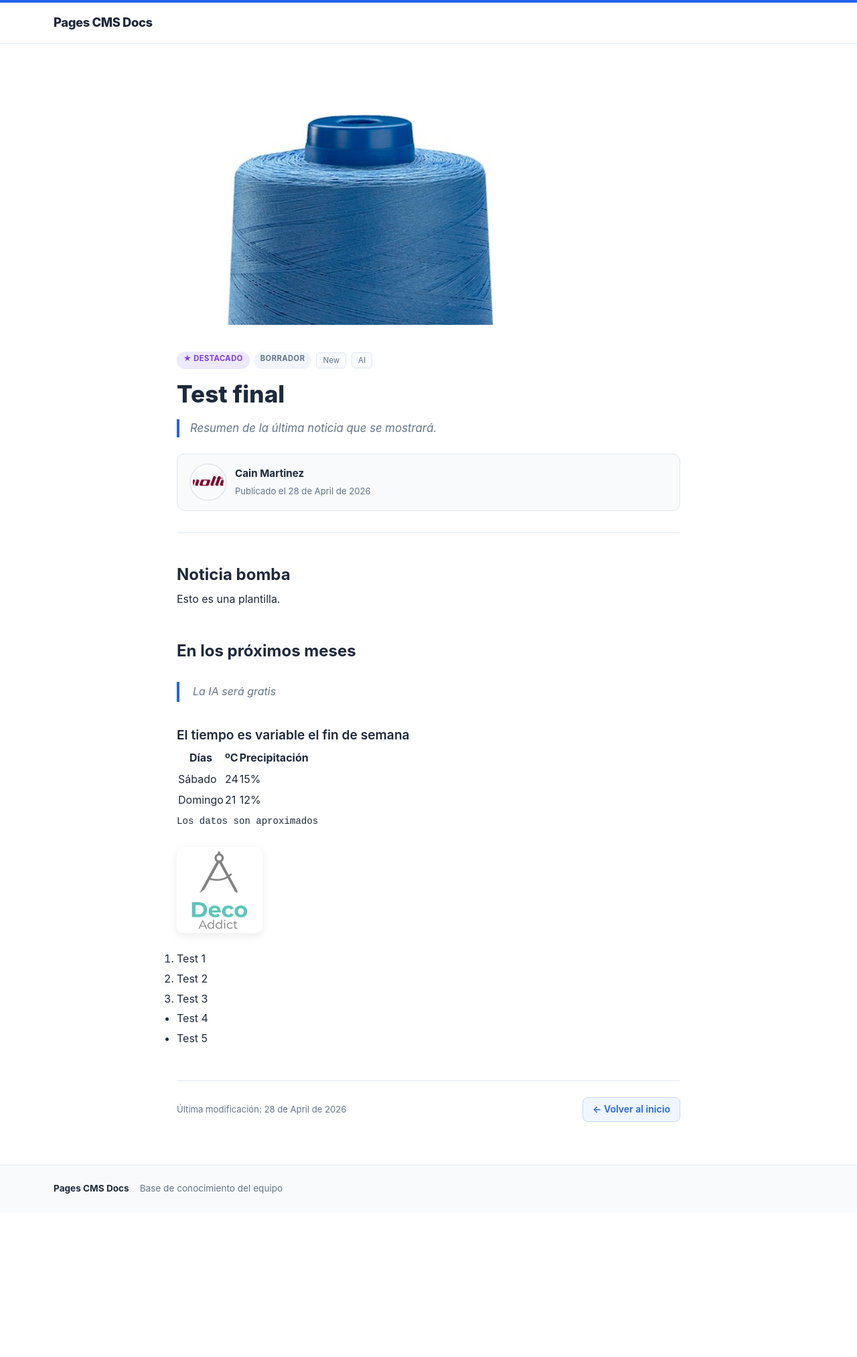
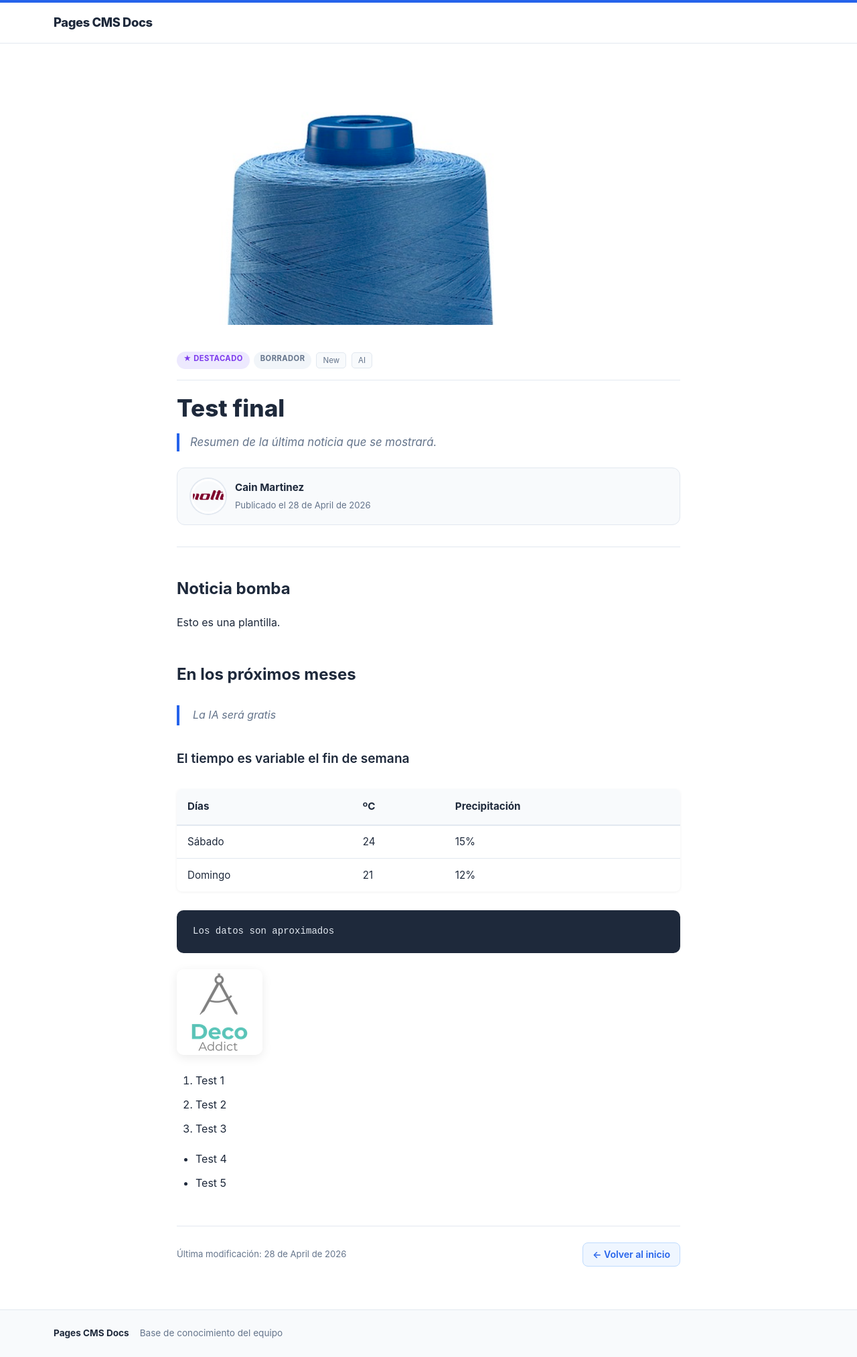
Before and after one commit to CainMartinez/PAGES_CMS, a Jekyll site: the page built from docs/2026-04-28-test-final.md, in a window 1280 px wide. Shown: the whole page at 67% size. Built offline with Jekyll 4.4.1, drawn with Linux system fonts in a browser that asks for light colours; before the commit the page ends 1810 px from its top, so only the background shows below that.

Commit message:
style: fix table, lists, code blocks and badge separation

```diff
--- a/assets/css/style.scss
+++ b/assets/css/style.scss
@@ -245,6 +245,7 @@ $border:          #e2e8f0;
   max-width: 800px;
   margin: 0 auto;
   padding: 2.5rem 1.5rem 4rem;
+  position: relative;
 }
 
 .doc-header {
@@ -257,7 +258,9 @@ $border:          #e2e8f0;
   display: flex;
   flex-wrap: wrap;
   gap: 6px;
-  margin-bottom: 1rem;
+  margin-bottom: 1.25rem;
+  padding-bottom: 1rem;
+  border-bottom: 1px solid $border;
 }
 
 .doc-title {
@@ -335,8 +338,74 @@ $border:          #e2e8f0;
   line-height: 1.85;
   color: $text-primary;
 
-  h2 { font-size: 1.5rem; font-weight: 700; margin-top: 2.5rem; }
-  h3 { font-size: 1.2rem; font-weight: 600; margin-top: 2rem; }
+  h2 {
+    font-size: 1.5rem;
+    font-weight: 700;
+    margin: 2.5rem 0 .75rem;
+    color: $text-primary;
+  }
+  h3 {
+    font-size: 1.2rem;
+    font-weight: 600;
+    margin: 2rem 0 .6rem;
+    color: $text-primary;
+  }
+
+  p { margin: .9rem 0; }
+
+  ol, ul {
+    padding-left: 1.75rem;
+    margin: 1rem 0;
+
+    li { margin-bottom: .4rem; }
+  }
+
+  table {
+    width: 100%;
+    border-collapse: collapse;
+    margin: 1.75rem 0;
+    font-size: .95rem;
+    border-radius: 8px;
+    overflow: hidden;
+    box-shadow: 0 1px 4px rgba(0,0,0,.06);
+
+    th {
+      background: $bg-light;
+      font-weight: 700;
+      color: $text-primary;
+      padding: .75rem 1rem;
+      text-align: left;
+      border-bottom: 2px solid $border;
+    }
+
+    td {
+      padding: .65rem 1rem;
+      border-bottom: 1px solid $border;
+      color: $text-primary;
+    }
+
+    tr:last-child td { border-bottom: none; }
+    tr:hover td { background: #f8fafc; }
+  }
+
+  pre {
+    background: #1e293b;
+    color: #e2e8f0;
+    padding: 1.25rem 1.5rem;
+    border-radius: 10px;
+    overflow-x: auto;
+    font-size: .88em;
+    line-height: 1.65;
+    margin: 1.5rem 0;
+
+    code {
+      background: none;
+      border: none;
+      padding: 0;
+      color: inherit;
+      font-size: inherit;
+    }
+  }
 
   img {
     max-width: 100%;
@@ -352,13 +421,6 @@ $border:          #e2e8f0;
     font-size: .88em;
     color: #be185d;
     border: 1px solid $border;
-  }
-
-  pre code {
-    background: none;
-    padding: 0;
-    border: none;
-    color: inherit;
   }
 
   blockquote {
```
